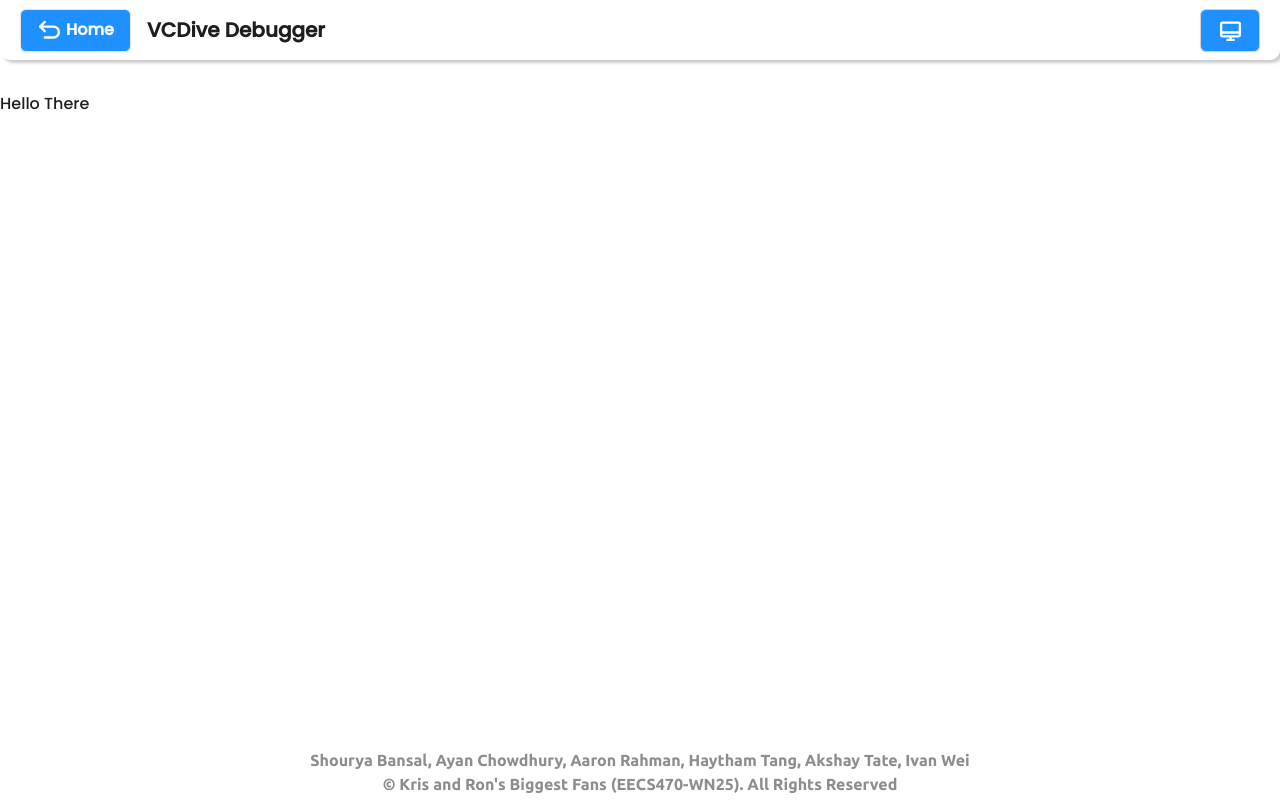
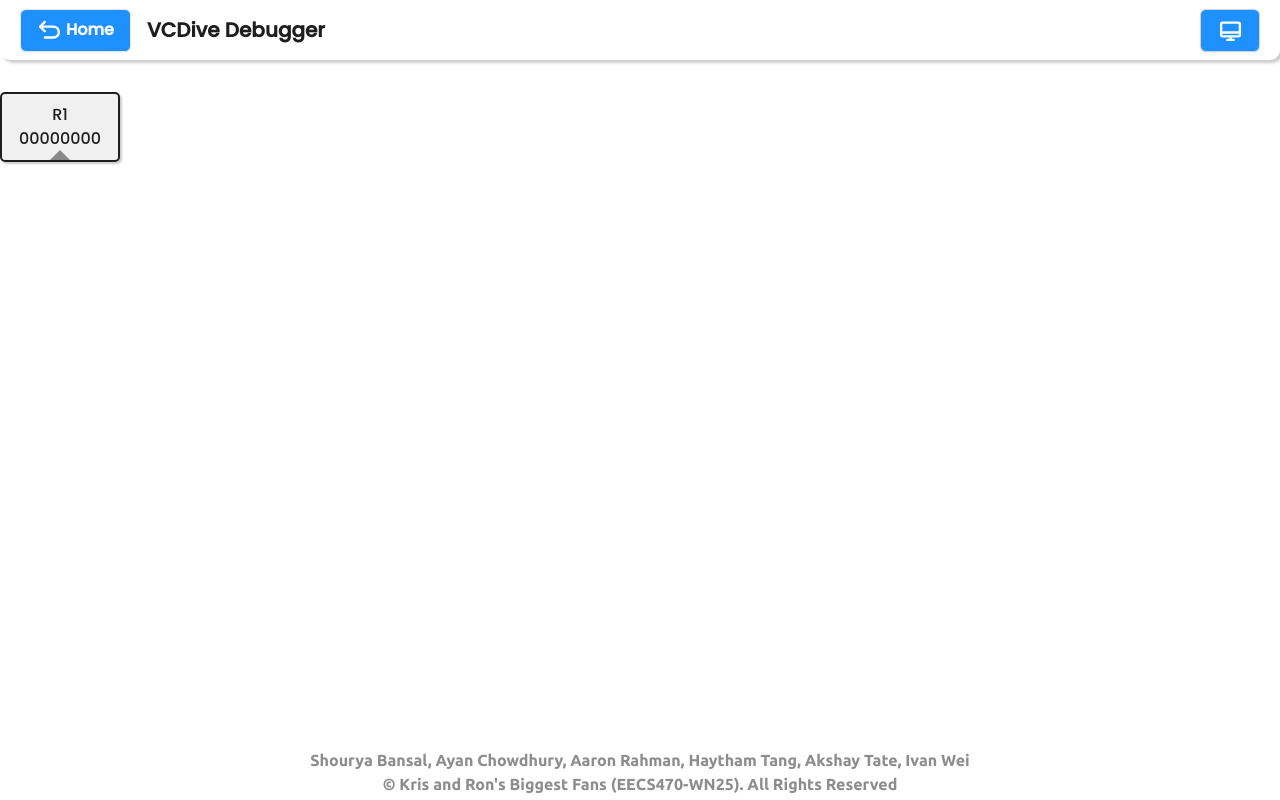
Before and after one commit to haytham918/vcdive, a Next.js app: page /debugger in a window 1280 px wide. Built offline with nearby package versions, Linux system fonts and the light colour scheme.

Commit message:
REGISTER FILE COMPONENT

```diff
--- a/src/app/(home)/home.css
+++ b/src/app/(home)/home.css
@@ -16,7 +16,7 @@
   align-items: center;
   justify-content: center;
   width: 80%;
-  box-shadow: 3px 3px 3px 5px var(--box-shadow-color);
+  box-shadow: 3px 1px 3px 5px var(--box-shadow-color);
 }
 
 .binary-flip {
--- a/src/app/debugger/page.tsx
+++ b/src/app/debugger/page.tsx
@@ -1,9 +1,10 @@
+import RegisterFile from "@/components/RegisterFile";
 
 const DebuggerPage = () => {
     return (
-        <div className="h-full">Hello There
 
-        </div>
+        <RegisterFile />
+
     )
 };
 
--- a/src/app/globals.css
+++ b/src/app/globals.css
@@ -21,6 +21,9 @@
   --textarea-background: #ffffff; /* White */
   --textarea-border: #d1d5db; /* Gray */
 
+  --component-bg-color: #f0f0f0; /* Light mode background */
+  --triangle-color: #888888;     /* Light mode triangle */
+
   --box-shadow-color: rgba(0, 0, 0, 0.2);
 }
 
@@ -43,6 +46,8 @@
     --textarea-background: #1f2937; /* Darker Gray */
     --textarea-border: #4b5563; /* Medium Gray */
 
+    --component-bg-color: #4b5563; /* Dark mode background */
+    --triangle-color: #a0aec0;     /* Dark mode triangle */
     --box-shadow-color: rgba(255, 255, 255, 0.2);
   }
 }
@@ -64,6 +69,9 @@
   --dropzone-border: #4b5563; /* Medium Gray */
   --textarea-background: #1f2937; /* Darker Gray */
   --textarea-border: #4b5563; /* Medium Gray */
+
+  --component-bg-color: #4b5563; /* Dark mode background */
+  --triangle-color: #a0aec0;     /* Dark mode triangle */
 
   --box-shadow-color: rgba(255, 255, 255, 0.2);
 }
--- /dev/null
+++ b/src/components/RegisterFile.css
@@ -0,0 +1,35 @@
+.register {
+  display: flex;
+  align-items: center;
+  flex-direction: column;
+  row-gap: 0.2rem;
+  margin: 10px;
+}
+
+.register-box {
+  border: 2px solid var(--foreground);
+  border-radius: 5px;
+  box-shadow: 2px 2px 2px var(--box-shadow-color);
+  padding: 10px;
+  width: 120px;
+  height: 70px;
+  display: flex;
+  flex-direction: column;
+  align-items: center;
+  justify-content: center;
+  background-color: var(--component-bg-color);
+  color: var(--foreground);
+  position: relative;
+}
+
+.triangle {
+  width: 0;
+  height: 0;
+  border-left: 10px solid transparent;
+  border-right: 10px solid transparent;
+  border-bottom: 10px solid var(--triangle-color);
+  position: absolute;
+  bottom: 0px;
+  left: 50%;
+  transform: translateX(-50%);
+}
--- /dev/null
+++ b/src/components/RegisterFile.tsx
@@ -0,0 +1,14 @@
+import "./RegisterFile.css";
+
+// Component for each Register File
+const RegisterFile = () => {
+  return (
+    <div className="register-box">
+      <span className="reg-id">R1</span>
+      <span className="reg-value">00000000</span>
+      <div className="triangle"></div>
+    </div>
+  );
+};
+
+export default RegisterFile;
```
